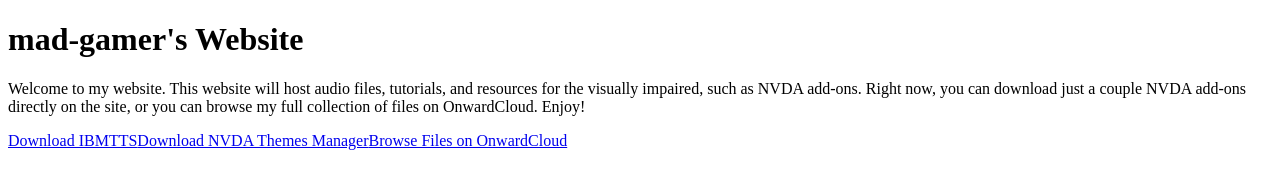
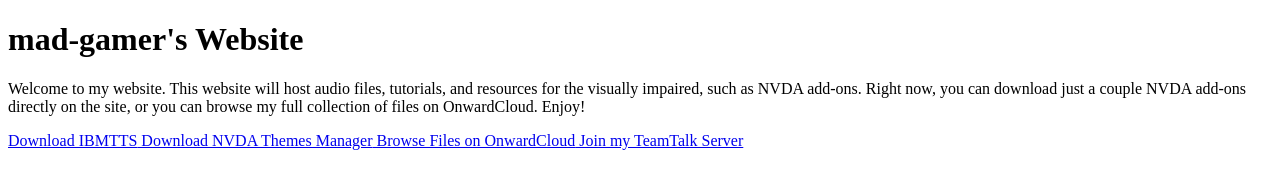
Before and after one commit to mad-gamer22/mad-gamer22.github.io, a plain HTML site: page index.html in a window 1280 px wide. Drawn offline with Linux system fonts and the light colour scheme.

Commit message:
Update index.html

```diff
--- a/index.html
+++ b/index.html
@@ -9,6 +9,6 @@
 </div>
 <div role="main" aria-label="">
 <p>Welcome to my website. This website will host audio files, tutorials, and resources for the visually impaired, such as NVDA add-ons. Right now, you can download just a couple NVDA add-ons directly on the site, or you can browse my full collection of files on OnwardCloud. Enjoy!</p>
-<a href="https://nashcentral.duckdns.org/jennicloud/index.php/s/jXjy6Q226eM4R6Z/download/IBMTTS.zip"> Download IBMTTS</a><a href="https://nashcentral.duckdns.org/jennicloud/index.php/s/qwSDwG2P37sPktk/download/NVDA-ThemesManager.zip" accesskey, download >Download NVDA Themes Manager</a><a href="https://nashcentral.duckdns.org/jennicloud/index.php/s/EQYX3Bp47EK4S75">Browse Files on OnwardCloud</a></div>
+<a href="https://nashcentral.duckdns.org/jennicloud/index.php/s/jXjy6Q226eM4R6Z/download/IBMTTS.zip" accesskey, download > Download IBMTTS</a><a href="https://nashcentral.duckdns.org/jennicloud/index.php/s/qwSDwG2P37sPktk/download/NVDA-ThemesManager.zip" accesskey, download > Download NVDA Themes Manager</a><a href="https://nashcentral.duckdns.org/jennicloud/index.php/s/EQYX3Bp47EK4S75"> Browse Files on OnwardCloud</a><a href="tt://mad-gamer.duckdns.org?tcpport=10333&udpport=10333&encrypted=0&username=guest&password=guest&channel=%2F"> Join my TeamTalk Server</a></div>
 </body>
 </html>
```
